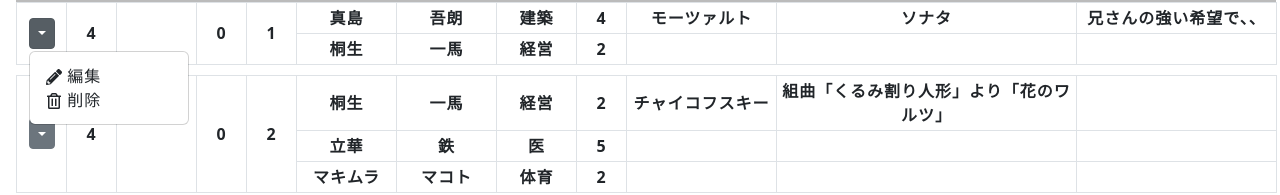
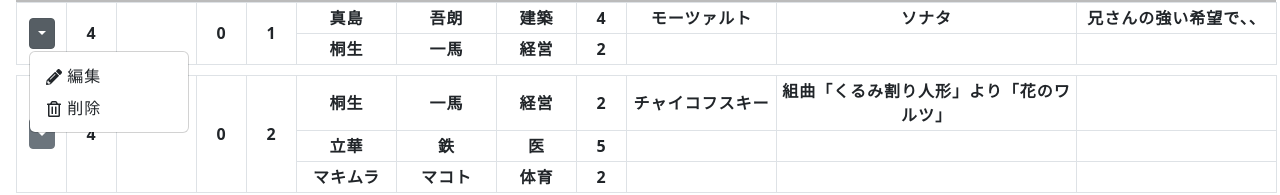
Before and after one commit to ritto153/PianoProgramEditor, a React (Create React App) app: page / in a window 1280 px wide. Both pictures are taken after a click on the button 41 px from the left and 457 px from the top of the page. Shown: the part 424-619 px from the top of the page. Built offline with nearby package versions, Linux system fonts and the light colour scheme.

Commit message:
DropDownItemを別々に

```diff
--- a/src/partContents/entryMenu/components/EntryMenu.tsx
+++ b/src/partContents/entryMenu/components/EntryMenu.tsx
@@ -15,6 +15,8 @@ export default function EntryMenu(props: Props): JSX.Element {
       <Dropdown.Menu>
         <Dropdown.Item>
           <EditEntryButton entryId={entryId} />
+        </Dropdown.Item>
+        <Dropdown.Item>
           <DeleteEntryButton entryId={entryId} />
         </Dropdown.Item>
       </Dropdown.Menu>
```
